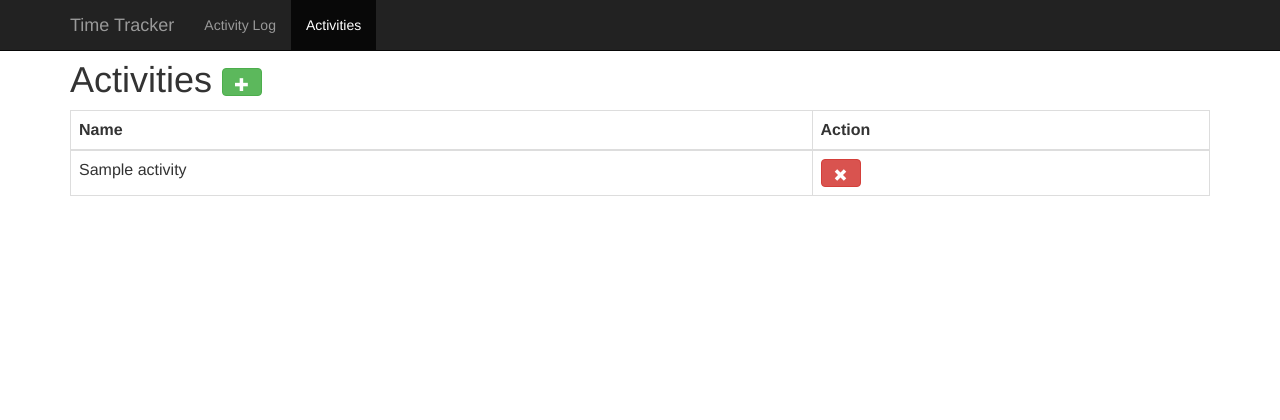
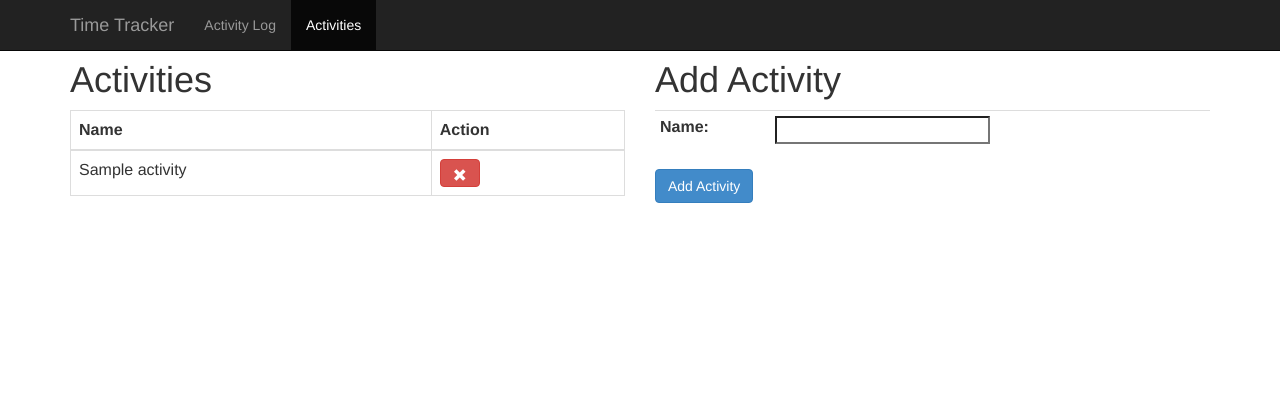
Before and after one commit to pbrogan12/time-tracker, a Django app: page /logs/activities/ in a window 1280 px wide. Shown: the top 420 px of the page. Run offline with Django 3.2, Linux system fonts and the light colour scheme; tables that the repository leaves empty hold one stand-in row (values such as "Sample post"); some libraries are stand-ins or nearby versions.

Commit message:
Removed modal form and added to main page and added basic form validation.

```diff
--- a/timeTracker/timeLogger/templates/activities.html
+++ b/timeTracker/timeLogger/templates/activities.html
@@ -6,41 +6,10 @@
 {% endblock %}
 
 {% block content %}
-  <!-- Modal -->
-  <div class="modal fade" id="myModal" tabindex="-1" role="dialog" aria-labelledby="myModalLabel" aria-hidden="true">
-    <div class="modal-dialog">
-      <div class="modal-content">
-        <div class="modal-header">
-          <button type="button" class="close" data-dismiss="modal" aria-hidden="true">&times;</button>
-          <h4 class="modal-title">Add Activity</h4>
-        </div>
-        <div class="modal-body">
-            <form action="" method="post">{% csrf_token %}
-                <table class="table table-condensed">
-                    {% for field in form %}
-                <tr>
-                    <th>
-                        {{ field.label_tag }}
-                    </th>
-                    <td> {{ field }}
-                    </td>
-                </tr>
-                {% endfor %}
-                </table>
-            </form>
-        </div>
-        <div class="modal-footer">
-          <button type="button" class="btn btn-default" data-dismiss="modal">Close</button>
-          <button type="button" onclick="document.forms[0].submit();return false;" class="btn btn-primary">
-              Submit
-        </button>
-        </div>
-      </div><!-- /.modal-content -->
-    </div><!-- /.modal-dialog -->
-  </div><!-- /.modal -->
-
-  <h1>Activities <a data-toggle="modal" href="#myModal" class="btn btn-success"><span class="glyphicon glyphicon-plus"></a></h1>
-    <table class="table table-bordered">
+<div class="row">
+    <div class="col-md-6">
+        <h1>Activities</h1>
+        <table class="table table-bordered">
         <thead>
             <tr>
                 <th>Name</th>
@@ -56,5 +25,24 @@
                         {% endfor %}
         </tbody>
     </table>
-<ul>
+    </div>
+    <div class="col-md-6">
+        <h1>Add Activity</h1>
+            <form action="" method="post">{% csrf_token %}
+                <table class="table table-condensed">
+                    {% for field in form %}
+                <tr>
+                    <th>
+                        {{ field.label_tag }}
+                        {{ field.errors }}
+                    </th>
+                    <td> {{ field }}
+                    </td>
+                </tr>
+                {% endfor %}
+                </table>
+            </form>
+                <button type="button" onclick="document.forms[0].submit();return false;" class="btn btn-primary">Add Activity</button>
+     </div>
+</div>
 {% endblock %}
--- a/timeTracker/timeLogger/views.py
+++ b/timeTracker/timeLogger/views.py
@@ -32,7 +32,8 @@ def showActivities(request):
             form.save()
             return redirect('showActivities')
         else:
-            return redirect('showActivities')
+            activities = Activity.objects.all()
+            return render(request,'activities.html',locals())
 
 def delLog(request, logId):
     logs = logActivity.objects.filter(id=logId).delete()
```
